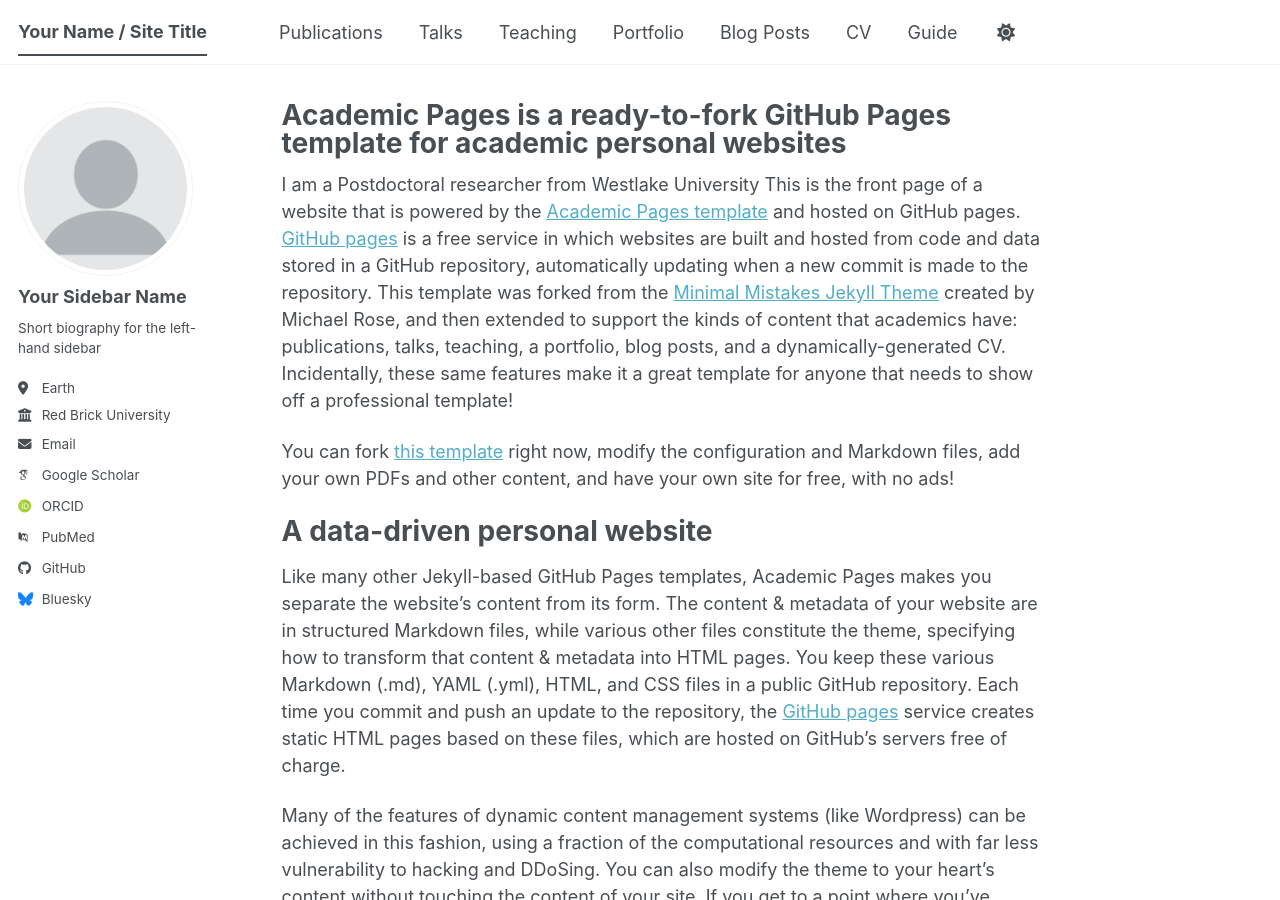
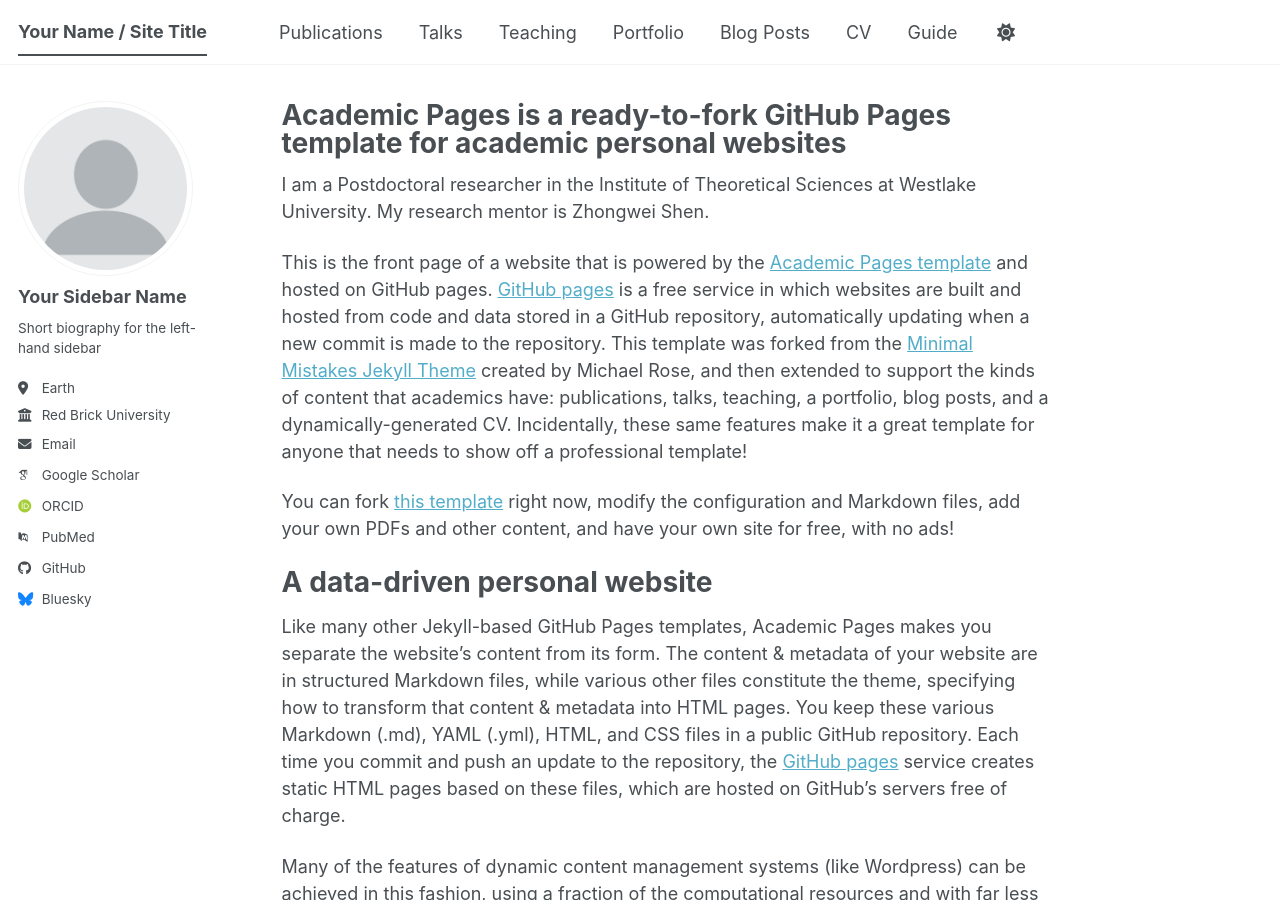
Before and after one commit to XinFu99-droid/xinfu99.github.io, a Jekyll site: the page built from _pages/about.md, in a window 1280 px wide and 900 px high. Built offline with Jekyll 4.4.1, drawn with Linux system fonts in a browser that asks for light colours; some web fonts are replaced; a script bundle is joined from its source files by our own code; library files that are not in the unit come from our copies.

Commit message:
Update about.md

```diff
--- a/_pages/about.md
+++ b/_pages/about.md
@@ -7,7 +7,9 @@ redirect_from:
   - /about.html
 ---
 
-I am a Postdoctoral researcher from Westlake University This is the front page of a website that is powered by the [Academic Pages template](https://github.com/academicpages/academicpages.github.io) and hosted on GitHub pages. [GitHub pages](https://pages.github.com) is a free service in which websites are built and hosted from code and data stored in a GitHub repository, automatically updating when a new commit is made to the repository. This template was forked from the [Minimal Mistakes Jekyll Theme](https://mmistakes.github.io/minimal-mistakes/) created by Michael Rose, and then extended to support the kinds of content that academics have: publications, talks, teaching, a portfolio, blog posts, and a dynamically-generated CV. Incidentally, these same features make it a great template for anyone that needs to show off a professional template!
+I am a Postdoctoral researcher in the Institute of Theoretical Sciences at Westlake University. My research mentor is Zhongwei Shen.
+
+This is the front page of a website that is powered by the [Academic Pages template](https://github.com/academicpages/academicpages.github.io) and hosted on GitHub pages. [GitHub pages](https://pages.github.com) is a free service in which websites are built and hosted from code and data stored in a GitHub repository, automatically updating when a new commit is made to the repository. This template was forked from the [Minimal Mistakes Jekyll Theme](https://mmistakes.github.io/minimal-mistakes/) created by Michael Rose, and then extended to support the kinds of content that academics have: publications, talks, teaching, a portfolio, blog posts, and a dynamically-generated CV. Incidentally, these same features make it a great template for anyone that needs to show off a professional template!
 
  You can fork [this template](https://github.com/academicpages/academicpages.github.io) right now, modify the configuration and Markdown files, add your own PDFs and other content, and have your own site for free, with no ads!
 
```
